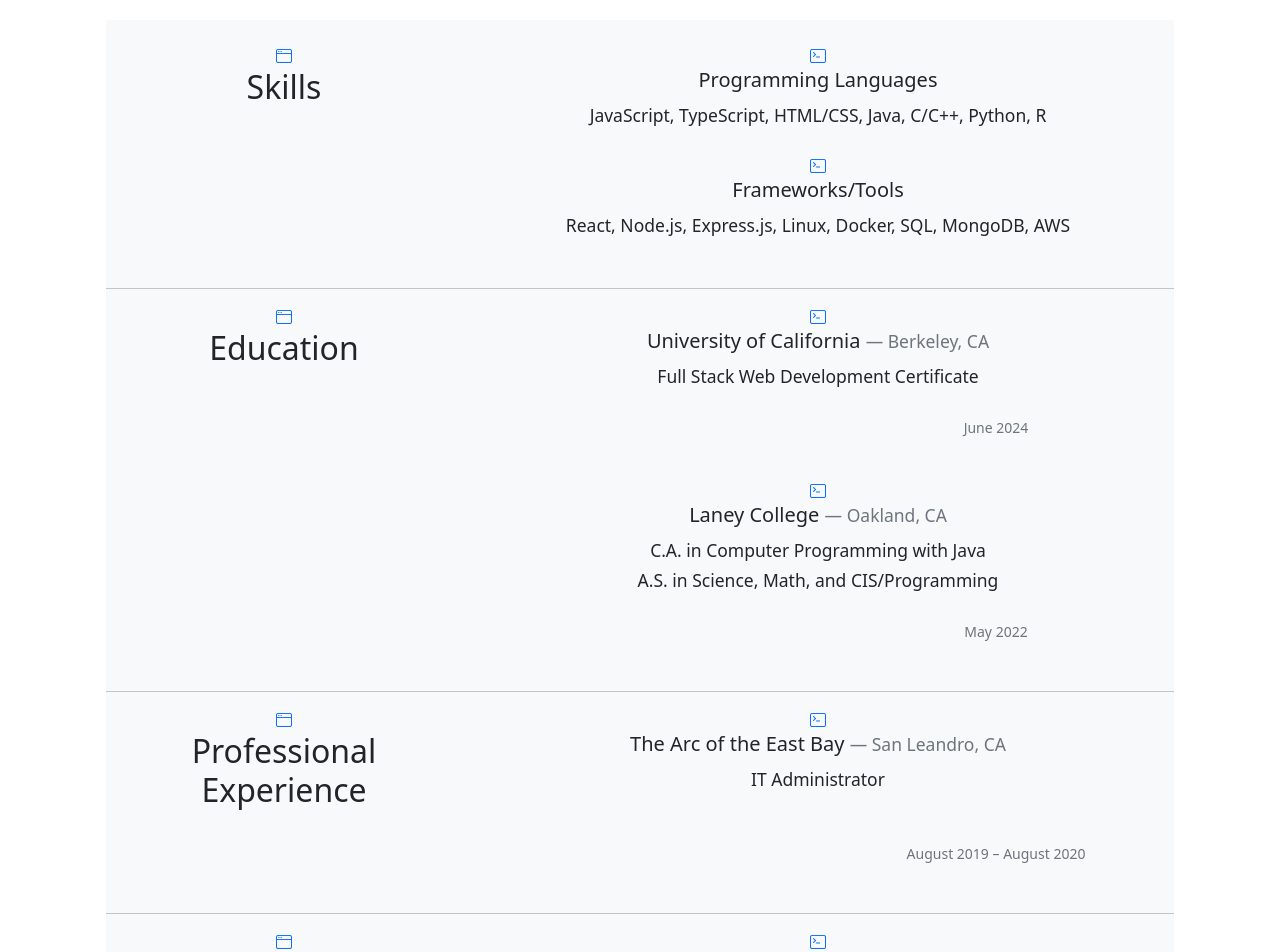
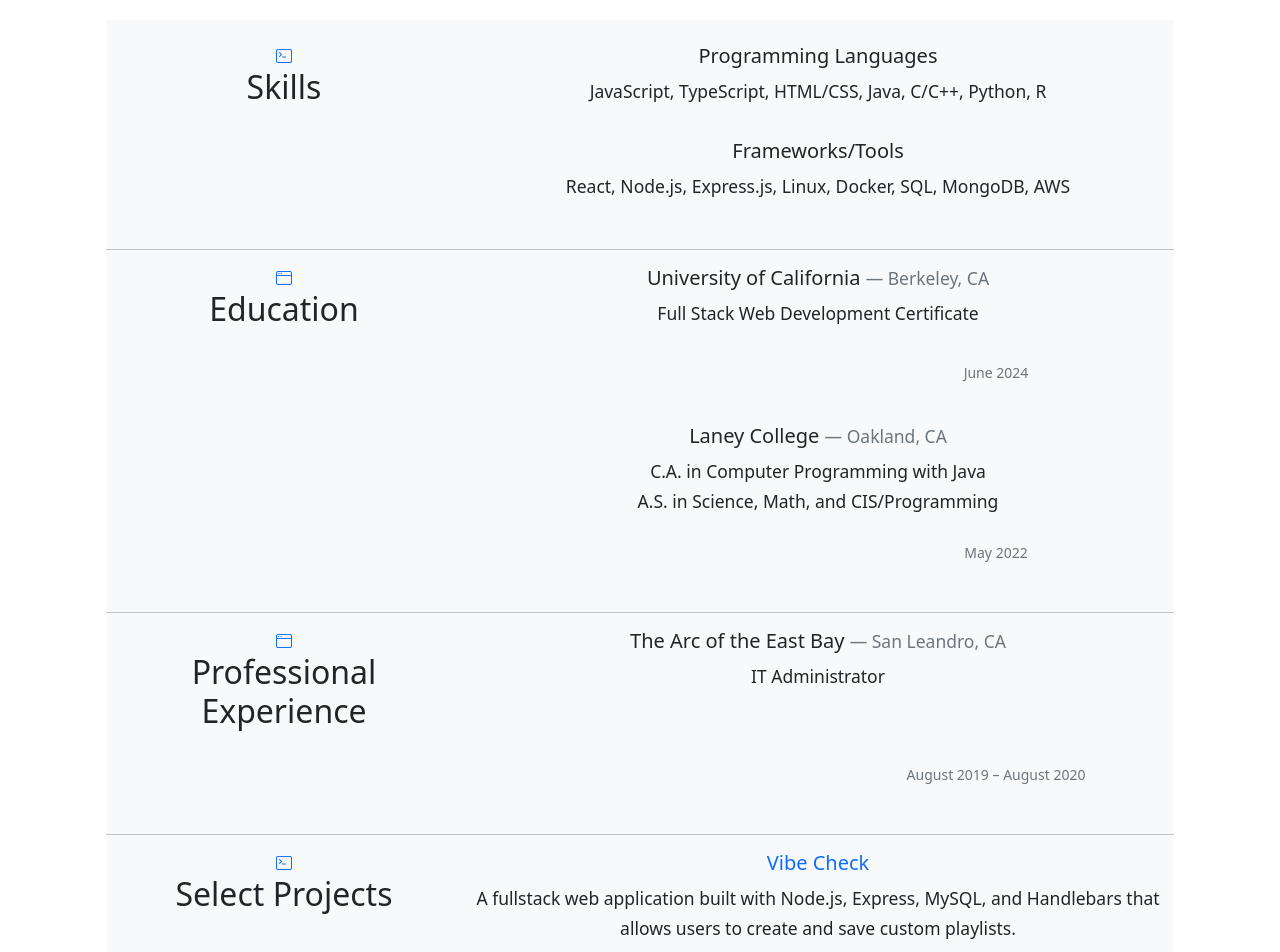
Before and after one commit to AaronH-o/react-resume, a React (Vite) app: page / in a window 1280 px wide. Shown: the part 480-1432 px from the top of the page. Built offline with nearby package versions, Linux system fonts and the light colour scheme.

Commit message:
removed icons

```diff
--- a/src/components/EducationSection.jsx
+++ b/src/components/EducationSection.jsx
@@ -13,7 +13,7 @@ export default function EducationSection() {
 
         <div className="col-12 col-md-8">
           <div className="features-icons-item">
-            <i className="bi-terminal m-auto text-primary" />
+            <i className="m-auto text-primary" />
             <div className="lead">
               <h5>
                 University of California <small className="text-muted">— Berkeley, CA</small>
@@ -31,7 +31,7 @@ export default function EducationSection() {
       <div className="row g-4 mt-3">
         <div className="col-12 col-md-8 offset-md-4">
           <div className="features-icons-item">
-            <i className="bi-terminal m-auto text-primary" />
+            <i className="m-auto text-primary" />
             <div className="lead">
               <h5>
                 Laney College <small className="text-muted">— Oakland, CA</small>
--- a/src/components/ExperienceSection.jsx
+++ b/src/components/ExperienceSection.jsx
@@ -13,7 +13,7 @@ export default function ExperienceSection() {
 
         <div className="col-12 col-md-8">
           <div className="features-icons-item">
-            <i className="bi-terminal m-auto text-primary" />
+            <i className="m-auto text-primary" />
             <div className="lead">
               <h5>
                 The Arc of the East Bay <small className="text-muted">— San Leandro, CA</small>
--- a/src/components/ProjectsSection.jsx
+++ b/src/components/ProjectsSection.jsx
@@ -13,7 +13,7 @@ export default function ProjectsSection() {
       <div className="row g-4">
         <div className="col-12 col-md-4">
           <div className="features-icons-item">
-            <i className="bi-window m-auto text-primary" />
+            <i className="bi-terminal m-auto text-primary" />
             <h2>Select Projects</h2>
           </div>
         </div>
@@ -21,7 +21,7 @@ export default function ProjectsSection() {
         {/* Vibe Check */}
         <div className="col-12 col-md-8">
           <div className="features-icons-item">
-            <i className="bi-terminal m-auto text-primary" />
+            <i className="m-auto text-primary" />
             <div className="lead">
               <h5
                 className="text-primary"
@@ -46,7 +46,7 @@ export default function ProjectsSection() {
         {/* Social Network API */}
         <div className="col-12 col-md-8 offset-md-4">
           <div className="features-icons-item">
-            <i className="bi-terminal m-auto text-primary" />
+            <i className="m-auto text-primary" />
             <div className="lead">
               <h5
                 className="text-primary"
--- a/src/components/SkillsSection.jsx
+++ b/src/components/SkillsSection.jsx
@@ -6,14 +6,14 @@ export default function SkillsSection() {
       <div className="row g-4">
         <div className="col-12 col-md-4">
           <div className="features-icons-item">
-            <i className="bi-window m-auto text-primary" />
+            <i className="bi-terminal m-auto text-primary" />
             <h2>Skills</h2>
           </div>
         </div>
 
         <div className="col-12 col-md-8">
           <div className="features-icons-item">
-            <i className="bi-terminal m-auto text-primary" />
+            <i className="m-auto text-primary" />
             <div className="lead">
               <h5>Programming Languages</h5>
               <small>JavaScript, TypeScript, HTML/CSS, Java, C/C++, Python, R</small>
@@ -23,7 +23,7 @@ export default function SkillsSection() {
 
         <div className="col-12 col-md-8 offset-md-4">
           <div className="features-icons-item">
-            <i className="bi-terminal m-auto text-primary" />
+            <i className="m-auto text-primary" />
             <div className="lead">
               <h5>Frameworks/Tools</h5>
               <small>React, Node.js, Express.js, Linux, Docker, SQL, MongoDB, AWS</small>
```
Also changed, not shown: 1 other file (tests, documents, lock files or other folders).
